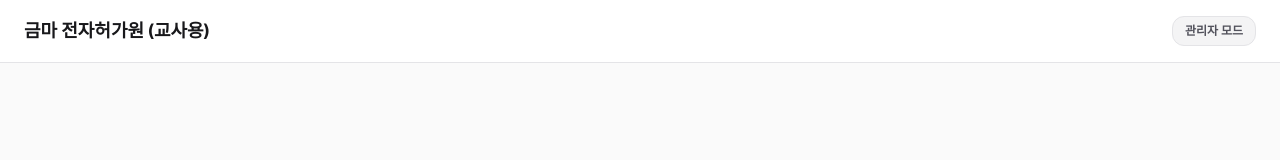
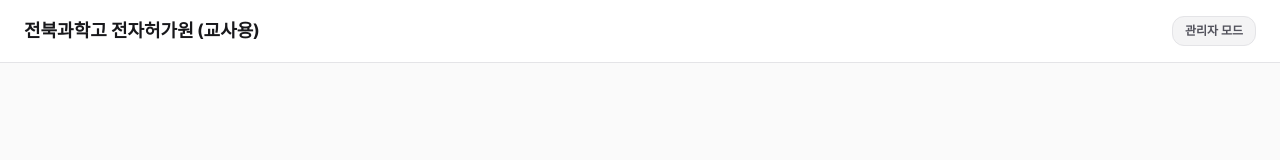
Before and after one commit to nosmeri/geumma-permission-teacher, a Next.js app: page / in a window 1280 px wide. Shown: the top 160 px of the page. Built offline with nearby package versions, Linux system fonts and the light colour scheme.

Commit message:
refactor: rename application service branding to Jeonbuk Science High School Electronic Permission System

```diff
--- a/app/admin/page.tsx
+++ b/app/admin/page.tsx
@@ -201,7 +201,7 @@ export default function AdminPage() {
       <div className="flex flex-col min-h-screen bg-zinc-50 text-zinc-900 font-sans antialiased justify-center items-center px-6">
         <div className="w-full max-w-sm space-y-6">
           <div className="text-center">
-            <h2 className="text-xl font-bold tracking-tight text-zinc-900">금마 관리자 모드</h2>
+            <h2 className="text-xl font-bold tracking-tight text-zinc-900">전북과학고 관리자 모드</h2>
             <p className="text-xs text-zinc-505 mt-1.5 font-semibold text-zinc-500">
               관리를 시작하려면 관리자 비밀번호를 입력하세요.
             </p>
@@ -262,7 +262,7 @@ export default function AdminPage() {
         <div className="flex items-center gap-2">
           <span className="w-2 h-2 rounded-full bg-zinc-900" />
           <h1 className="text-md font-bold tracking-tight text-zinc-900">
-            금마 전자허가원 (관리자)
+            전북과학고 전자허가원 (관리자)
           </h1>
         </div>
         <div className="flex items-center gap-3">
--- a/app/layout.tsx
+++ b/app/layout.tsx
@@ -13,8 +13,8 @@ const geistMono = Geist_Mono({
 });
 
 export const metadata: Metadata = {
-  title: "Create Next App",
-  description: "Generated by create next app",
+  title: "전북과학고 전자허가원 (교사용)",
+  description: "전북과학고등학교 야간 자율학습 이동 허가원 승인 및 관리 서비스 (교사용)",
 };
 
 export default function RootLayout({
--- a/app/manifest.ts
+++ b/app/manifest.ts
@@ -2,9 +2,9 @@ import type { MetadataRoute } from 'next';
 
 export default function manifest(): MetadataRoute.Manifest {
   return {
-    name: '금마 전자허가원 (교사용)',
-    short_name: '금마허가원 교사용',
-    description: '금마 전자허가원 교사 승인 및 관리 시스템',
+    name: '전북과학고 전자허가원 (교사용)',
+    short_name: '전북과고허가원 교사용',
+    description: '전북과학고등학교 전자허가원 교사 승인 및 관리 시스템',
     start_url: '/',
     display: 'standalone',
     background_color: '#000000',
--- a/app/page.tsx
+++ b/app/page.tsx
@@ -226,7 +226,7 @@ export default function TeacherHome() {
       <div className="flex flex-col min-h-screen bg-zinc-50 text-zinc-900 font-sans antialiased">
         <header className="sticky top-0 z-50 border-b border-zinc-200 bg-white/95 px-6 py-4 flex items-center justify-between">
           <h1 className="text-lg font-bold text-zinc-900">
-            금마 전자허가원 (교사용)
+            전북과학고 전자허가원 (교사용)
           </h1>
           <button
             onClick={() => router.push("/admin")}
@@ -348,7 +348,7 @@ export default function TeacherHome() {
         <div className="flex items-center gap-2">
           <span className="w-2 h-2 rounded-full bg-zinc-900" />
           <h1 className="text-md font-bold tracking-tight text-zinc-900">
-            금마 전자허가원 (교사)
+            전북과학고 전자허가원 (교사)
           </h1>
         </div>
         <div className="flex items-center gap-3">
```
